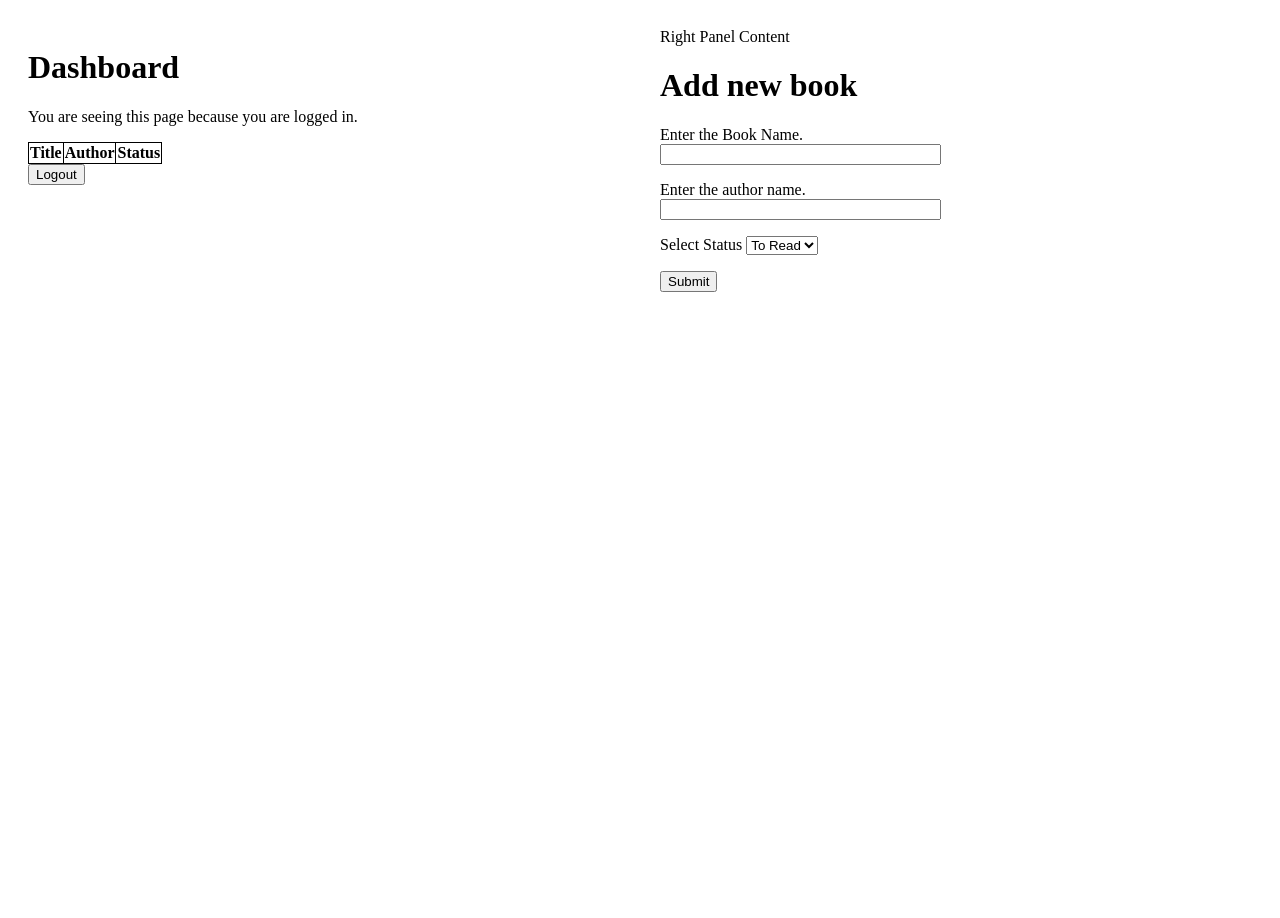
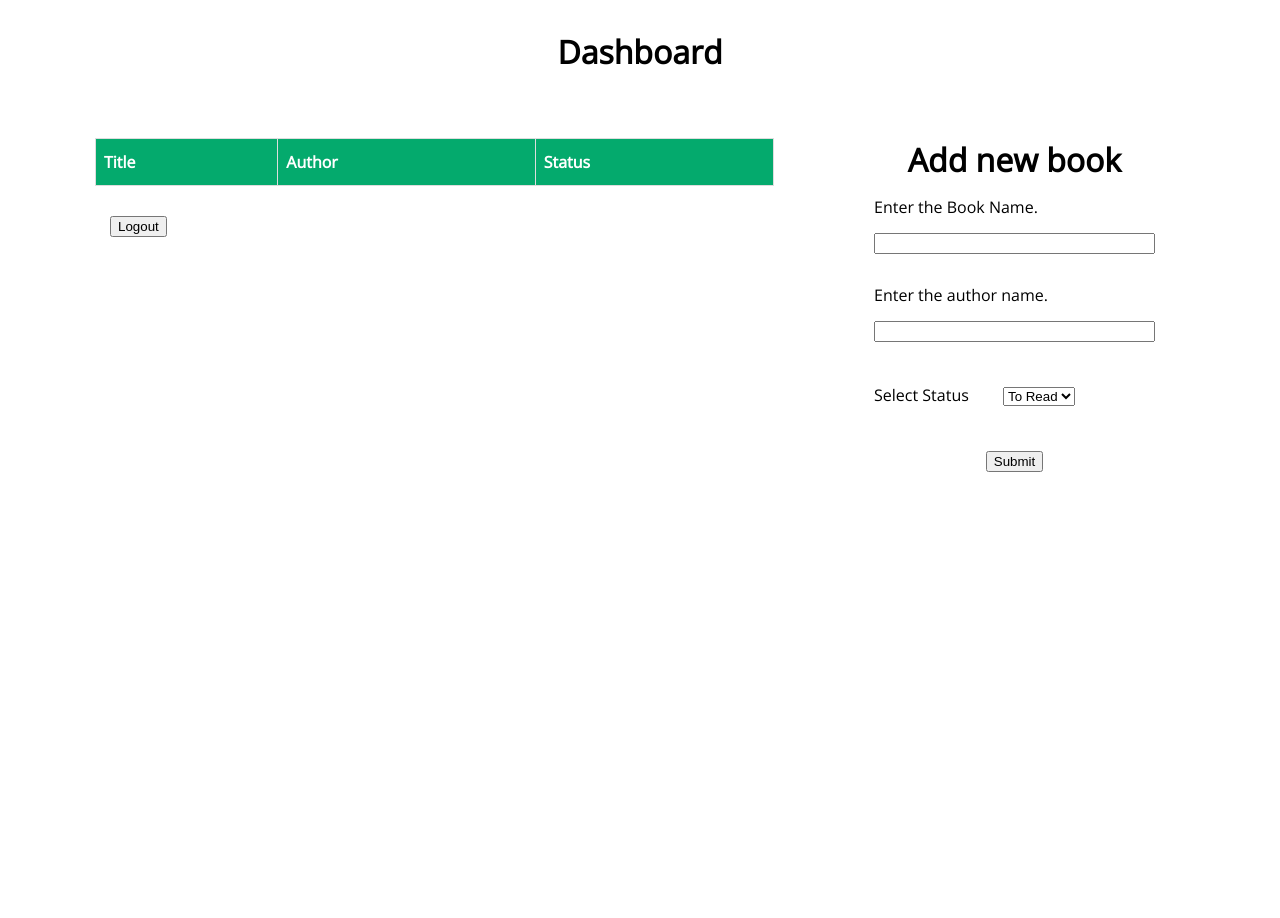
Before and after one commit to zayed0099/bookroad, a Flask app: page /dashboard in a window 1280 px wide. Before the commit the page ends 292 px from the top, so only its background shows below. Run offline with Flask 3, Linux system fonts and the light colour scheme; a user stored in the database is signed in; data comes from the database, SQL or seed files in the repository; lists and menus that the app fills with data are empty.

Commit message:
separated css from html

```diff
--- /dev/null
+++ b/app/static/dashboard.css
@@ -0,0 +1,43 @@
+body {
+  font-family: 'Open Sans', sans-serif;
+}
+
+#customers {
+  font-family: 'Open Sans', sans-serif;
+  border-collapse: collapse;
+  width: 100%;
+}
+
+#customers td, #customers th {
+  border: 1px solid #ddd;
+  padding: 8px;
+}
+
+#customers tr:nth-child(even){background-color: #f2f2f2;}
+
+#customers tr:hover {background-color: #ddd;}
+
+#customers th {
+  padding-top: 12px;
+  padding-bottom: 12px;
+  text-align: left;
+  background-color: #04AA6D;
+  color: white;
+}
+    	*{
+    		margin-top: 15px;
+    		margin-left: 15px;
+    		margin-right: 15px;
+    		margin-bottom: 15px;
+    	}
+
+.container {
+    display: grid;
+    grid-template-columns: 2fr 1fr;
+    height: 100vh;
+}
+
+.grid-item {
+    padding: 20px;
+    background-color: white; /* Optional background color */
+}
--- a/app/templates/dashboard.html
+++ b/app/templates/dashboard.html
@@ -4,30 +4,16 @@
     <meta charset="UTF-8" />
     <meta name="viewport" content="width=device-width, initial-scale=1.0" />
     <title>BookLog-Dashboard</title>
-    <style >
-    	table, th, td {
-  border: 1px solid black;
-  border-collapse: collapse;
-}
-.container {
-    display: grid;
-    grid-template-columns: 1fr 1fr; /* Creates two columns */
-    height: 100vh;
-}
-
-.grid-item {
-    padding: 20px;
-    background-color: white; /* Optional background color */
-}
-    </style>
+    <link href="https://fonts.googleapis.com/css2?family=Open+Sans&display=swap" rel="stylesheet">
+        <link rel="stylesheet" href="{{ url_for('static', filename='dashboard.css') }}"> <!-- importing css -->
 </head>
 <body>
+	<center><h1>Dashboard</h1></center>
     <div class="container">
     <!-- Left Side of the grid -->
     <div class="grid-item">
-        <h1>Dashboard</h1>
-    <p>You are seeing this page because you are logged in.</p>
-     <table>
+
+     <table id="customers">
         <thead>
             <tr>
                 <th>Title</th>
@@ -50,9 +36,10 @@
     </div>
 
     <!-- Right Side of the grid -->
-    <div class="grid-item">Right Panel Content
+    <div class="grid-item"><!-- Right Panel Content -->
+    	<center>
 <h1>Add new book</h1>
-
+</center>
 {% for message in get_flashed_messages() %}
     <p>{{ message }}</p>
     {% endfor %}
@@ -71,7 +58,9 @@
             {{ form.status.label }}
             {{ form.status }}
         </p>
+        <center>
         <p>{{ form.submit() }}</p>
+    	</center>
     </form>
 
     </div>
```
